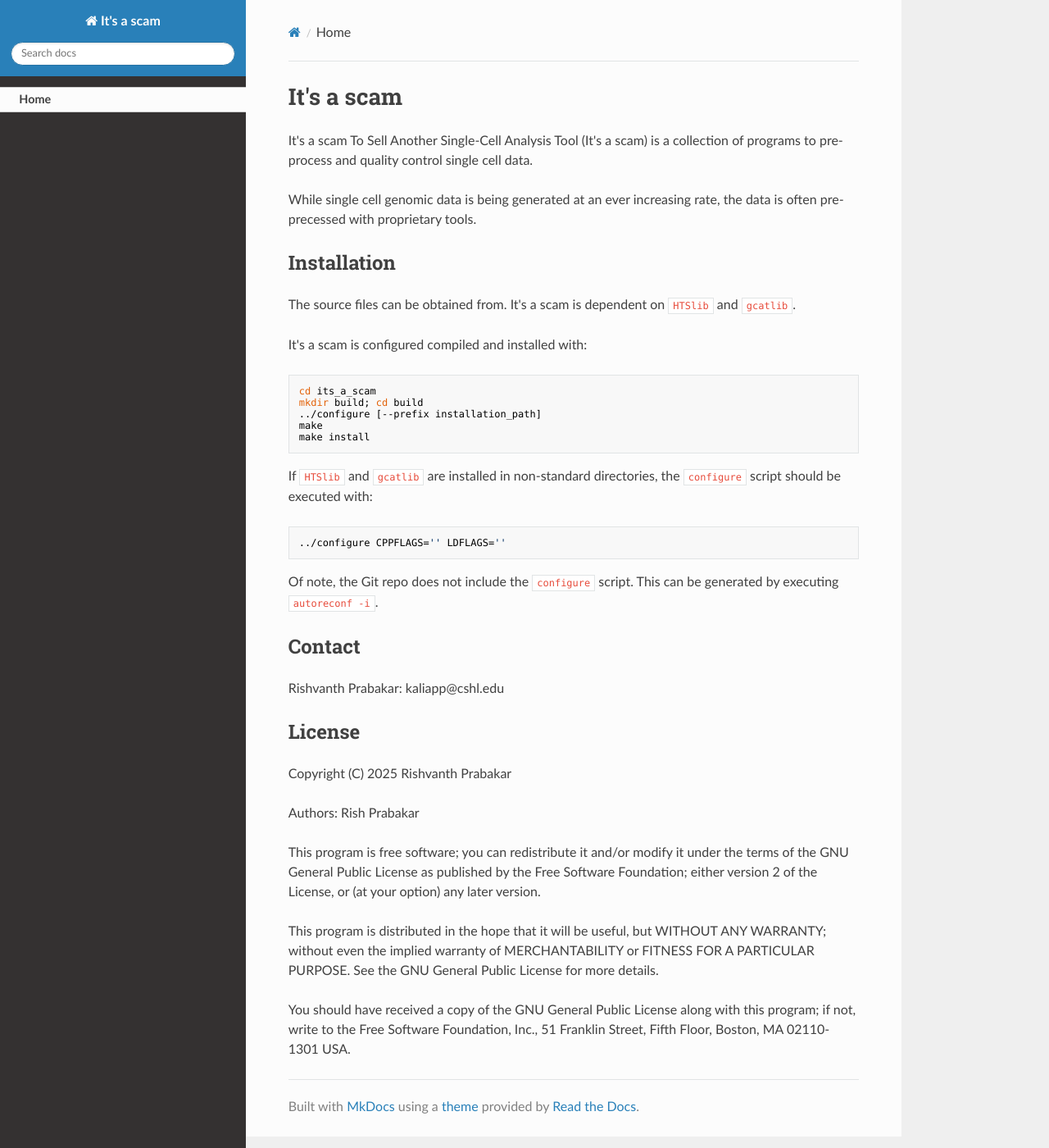
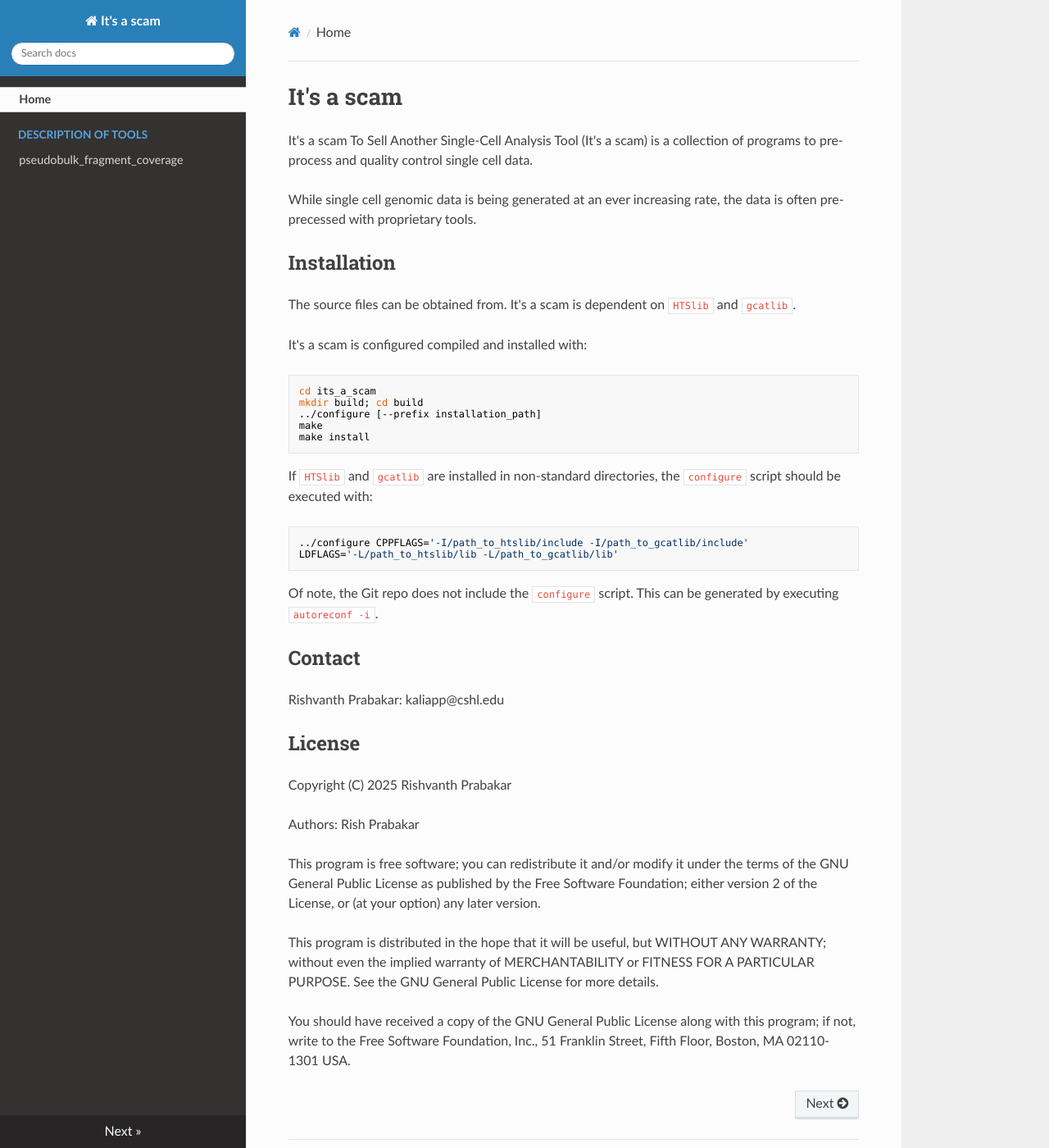
Before and after one commit to rishvanth-kp/its_a_scam, an MkDocs documentation site: the page built from doc/content/index.md, in a window 1280 px wide and 1400 px high. Shown: the whole window at 82% size. Built offline with MkDocs 1.6.1, drawn with Linux system fonts in a browser that asks for light colours; nearby versions of some CDN libraries.

Commit message:
adding program documentation

````diff
--- a/doc/content/index.md
+++ b/doc/content/index.md
@@ -24,7 +24,8 @@
 If `HTSlib` and `gcatlib` are installed in non-standard directories,
 the `configure` script should be executed with:
 ```
-../configure CPPFLAGS='' LDFLAGS=''
+../configure CPPFLAGS='-I/path_to_htslib/include -I/path_to_gcatlib/include'
+LDFLAGS='-L/path_to_htslib/lib -L/path_to_gcatlib/lib'
 ```
 
 Of note, the Git repo does not include the `configure` script.
--- a/doc/mkdocs.yml
+++ b/doc/mkdocs.yml
@@ -4,6 +4,8 @@
 
 nav:
   - Home: index.md
+  - Description of tools:
+    - pseudobulk_fragment_coverage: pseudobulk_fragment_coverage.md
 
 theme:
   name: readthedocs
````
Also changed, not shown: doc/content/pseudobulk_fragment_coverage.md (added, +25 -0 lines).
